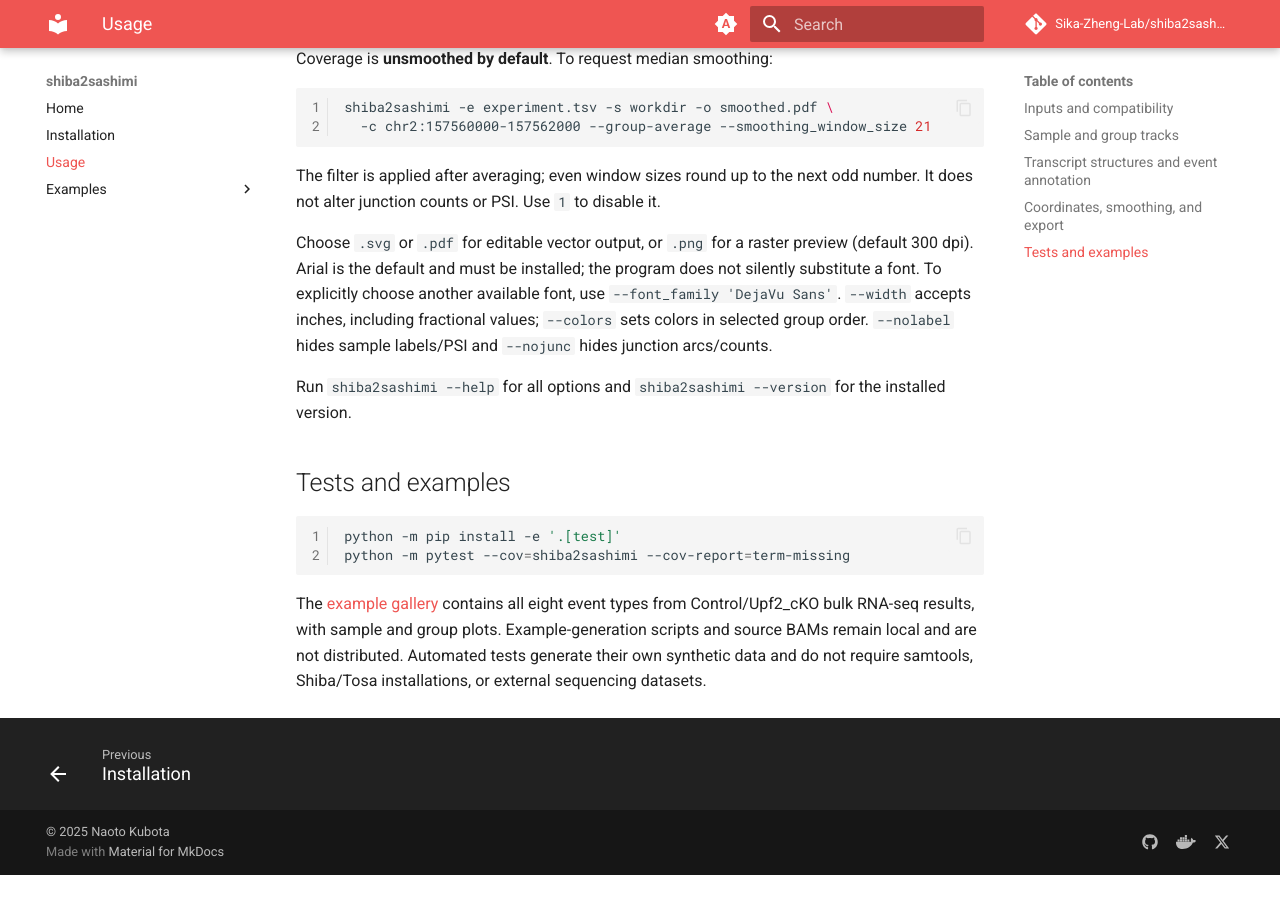
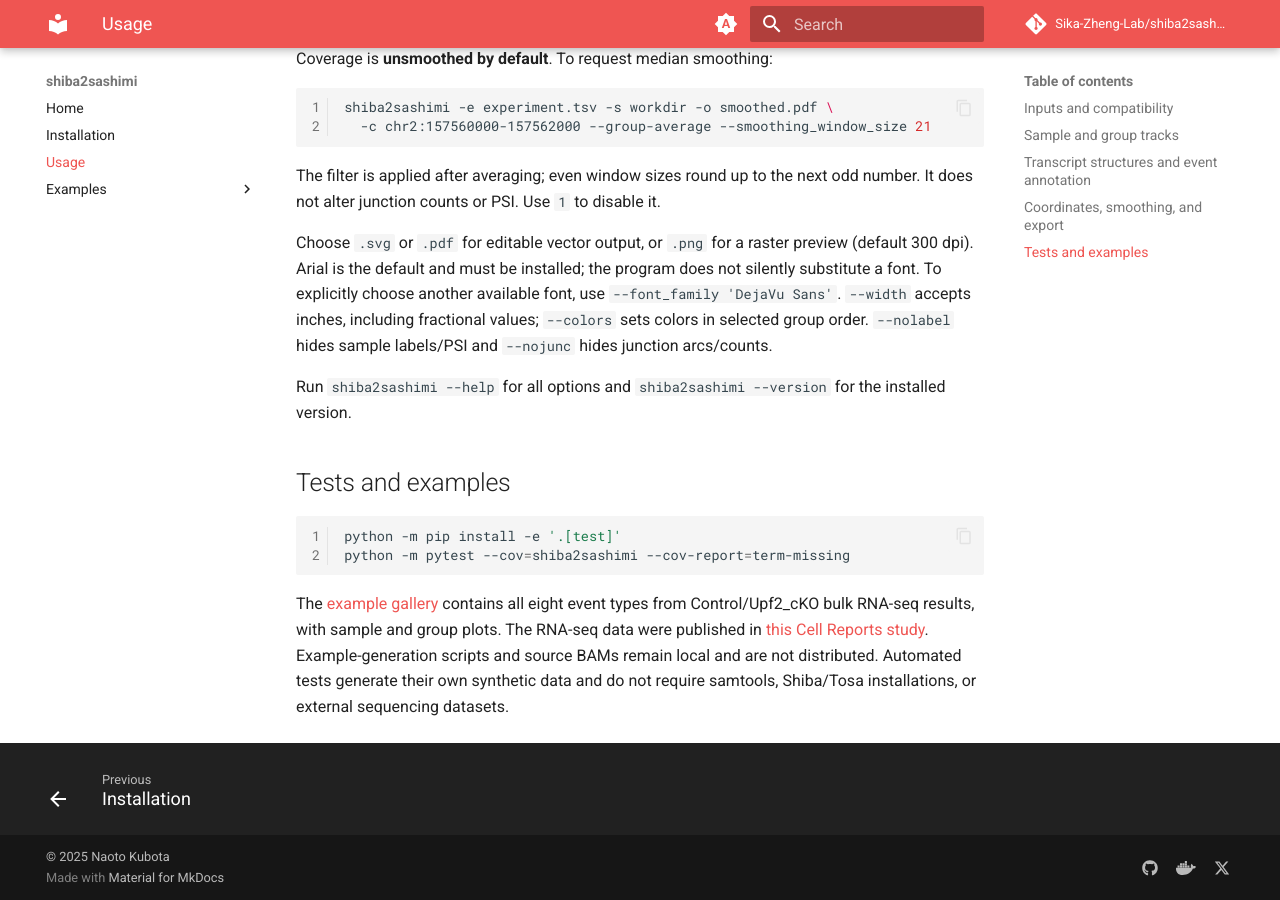
Before and after one commit to Sika-Zheng-Lab/shiba2sashimi, an MkDocs documentation site: the page built from docs/usage.md, in a window 1280 px wide and 900 px high, scrolled down 3264 px. Built offline with MkDocs 1.6.1 and Material for MkDocs 9.7.7, drawn with Linux system fonts in a browser that asks for light colours; comment, search, counter and statistics services are not loaded; before the commit the page ends 4139 px from its top, so only the background shows below that.

Commit message:
Document Cell Reports source of example RNA-seq data

```diff
--- a/docs/usage.md
+++ b/docs/usage.md
@@ -172,6 +172,8 @@ python -m pytest --cov=shiba2sashimi --cov-report=term-missing
 
 The [example gallery](https://github.com/Sika-Zheng-Lab/shiba2sashimi/tree/develop/img/examples)
 contains all eight event types from Control/Upf2_cKO bulk RNA-seq results, with
-sample and group plots. Example-generation scripts and source BAMs remain local
+sample and group plots. The RNA-seq data were published in
+[this Cell Reports study](https://www.cell.com/cell-reports/fulltext/S2211-1247%2826%2900105-1).
+Example-generation scripts and source BAMs remain local
 and are not distributed. Automated tests generate their own synthetic data and
 do not require samtools, Shiba/Tosa installations, or external sequencing datasets.
```
Also changed, not shown: img/examples/README.md (+2 -0 lines).
